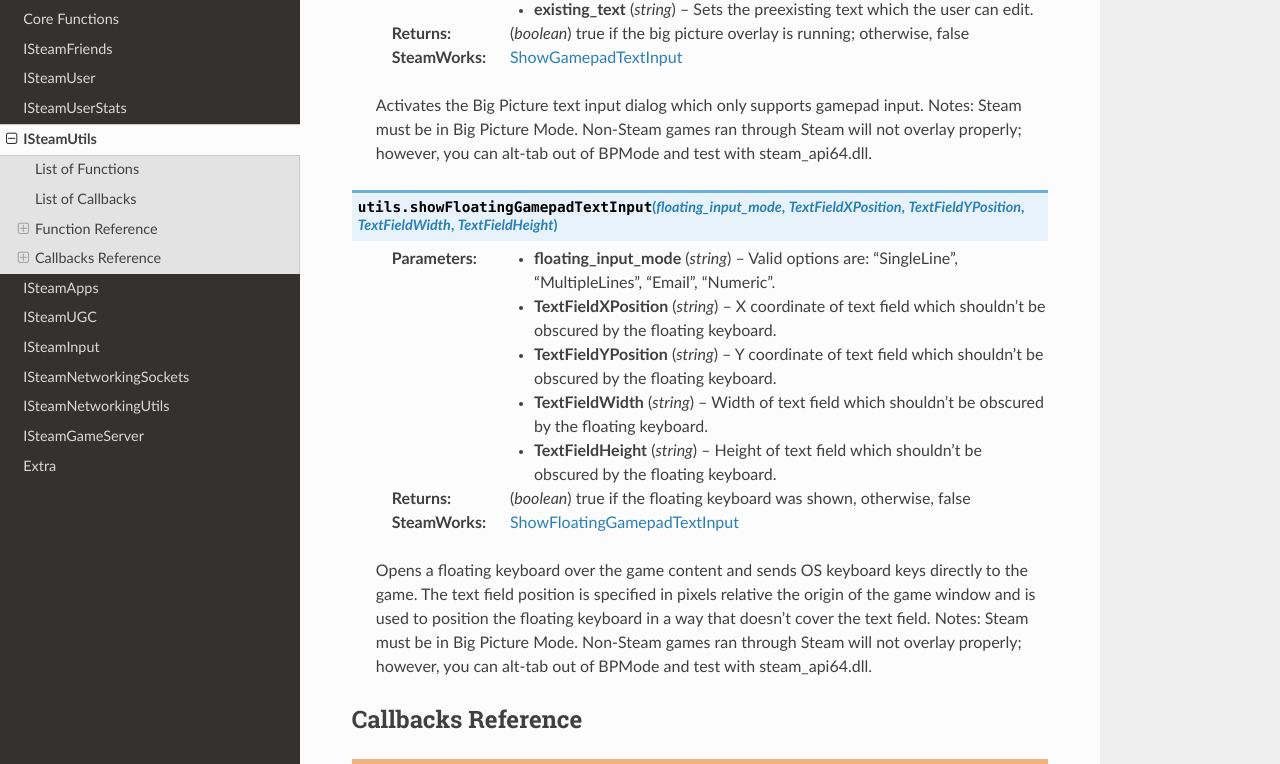
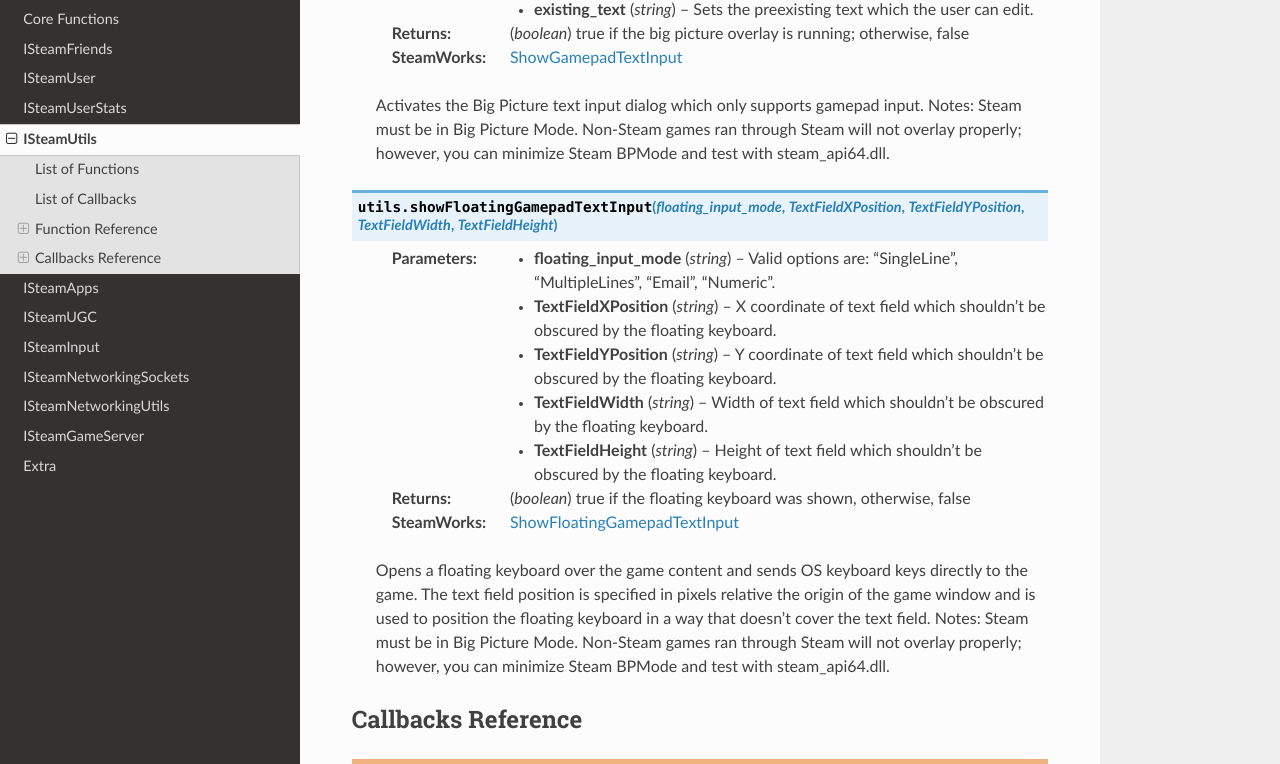
Before and after one commit to uspgamedev/luasteam, a Sphinx documentation site: the page built from docs/utils.rst, in a window 1280 px wide and 1400 px high, scrolled down 1443 px. Shown: the part 162-926 px from the top of the window. Built offline with Sphinx 7.4.7 and the Read the Docs theme 3.1.0, drawn with Linux system fonts in a browser that asks for light colours.

Commit message:
Update utils.rst

```diff
--- a/docs/utils.rst
+++ b/docs/utils.rst
@@ -71,7 +71,7 @@
     :SteamWorks: `ShowGamepadTextInput <https://partner.steamgames.com/doc/api/ISteamUtils#ShowGamepadTextInput>`_
 
     Activates the Big Picture text input dialog which only supports gamepad input.
-    Notes: Steam must be in Big Picture Mode. Non-Steam games ran through Steam will not overlay properly; however, you can alt-tab out of BPMode and test with steam_api64.dll.
+    Notes: Steam must be in Big Picture Mode. Non-Steam games ran through Steam will not overlay properly; however, you can minimize Steam BPMode and test with steam_api64.dll.
 
 .. function:: utils.showFloatingGamepadTextInput(floating_input_mode,TextFieldXPosition,TextFieldYPosition,TextFieldWidth,TextFieldHeight)
 
@@ -85,7 +85,7 @@
 
     Opens a floating keyboard over the game content and sends OS keyboard keys directly to the game.
     The text field position is specified in pixels relative the origin of the game window and is used to position the floating keyboard in a way that doesn't cover the text field.
-    Notes: Steam must be in Big Picture Mode. Non-Steam games ran through Steam will not overlay properly; however, you can alt-tab out of BPMode and test with steam_api64.dll.
+    Notes: Steam must be in Big Picture Mode. Non-Steam games ran through Steam will not overlay properly; however, you can minimize Steam BPMode and test with steam_api64.dll.
 
 Callbacks Reference
 -------------------
```
